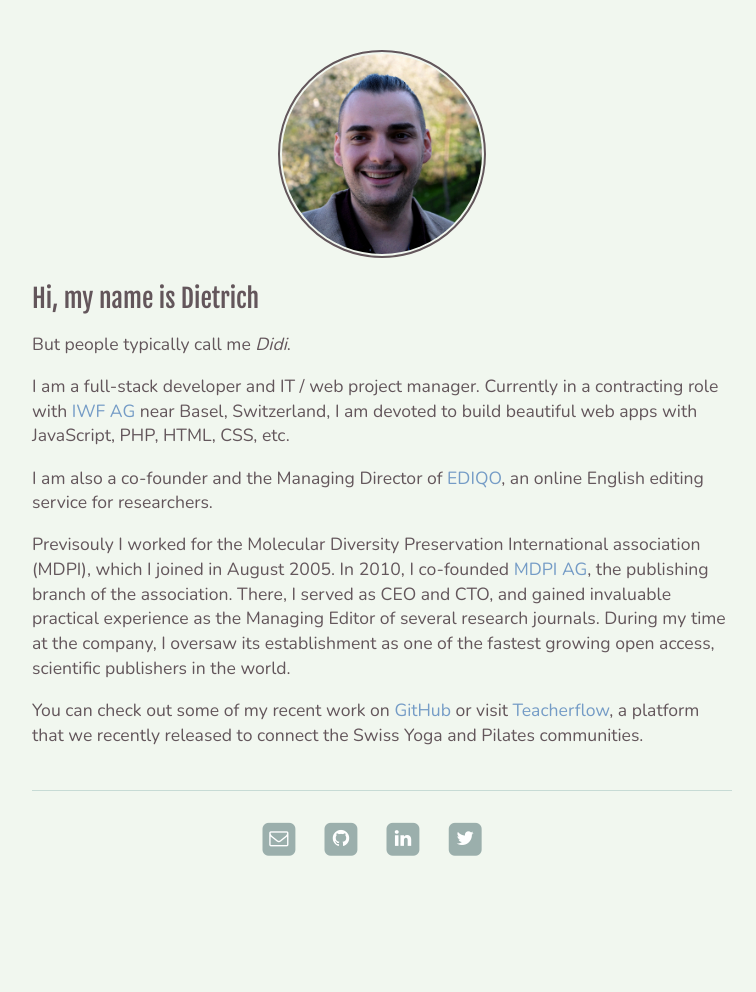
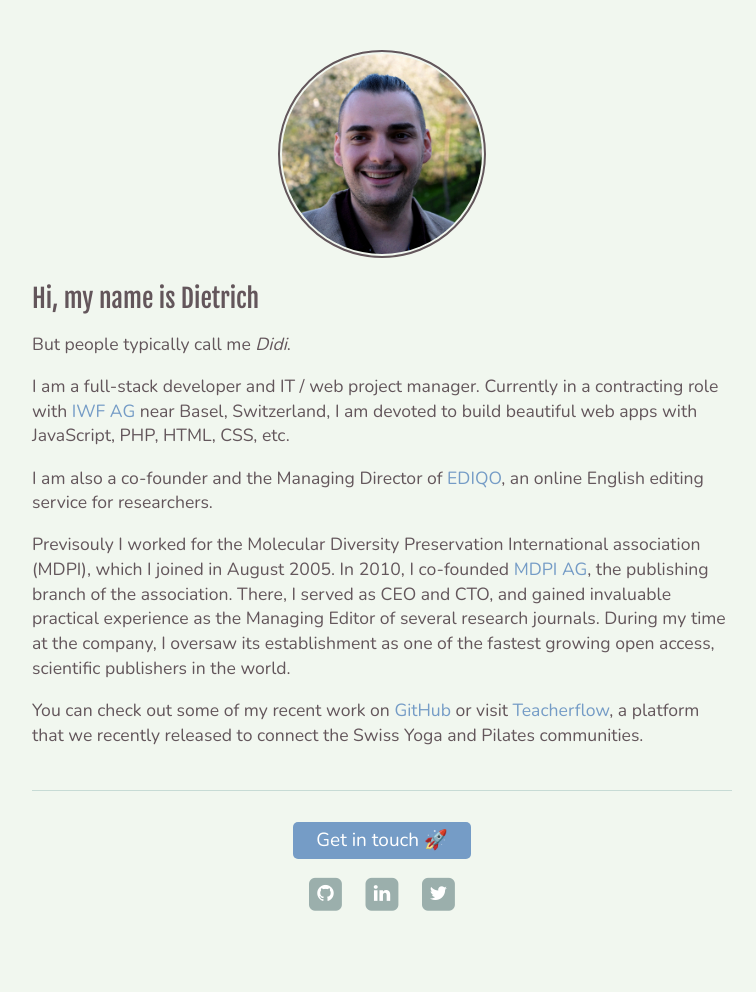
Before and after one commit to rordi/rordi.github.io, a Jekyll site: the page built from index.md, in a window 1280 px wide. Shown: the whole page, without its empty margins (258-1014 px from the left). Built offline with Jekyll 4.4.1, drawn with Linux system fonts in a browser that asks for light colours; before the commit the page ends 937 px from its top, so only the background shows below that.

Commit message:
add cta button

```diff
--- a/_layouts/default.html
+++ b/_layouts/default.html
@@ -15,13 +15,12 @@
 				{{ content }}
 
 				<footer>
+					<p>
+						<a href="mailto:drordorf@gmail.com?subject=Getting in touch - rordi.github.io" class="btn lg">
+							Get in touch 🚀
+						</a>
+					</p>
 					<ul>
-						<li><a href="mailto:drordorf@gmail.com" target="_blank">
-								<span class="fa-stack fa-lg">
-									<i class="fa fa-square fa-stack-2x"></i>
-									<i class="fa fa-envelope-o fa-stack-1x fa-inverse"></i>
-								</span></a>
-						</li>
 						<li>
 							<a href="https://github.com/rordi" target="_blank">
 								<span class="fa-stack fa-lg">
--- a/css/main.scss
+++ b/css/main.scss
@@ -8,6 +8,7 @@
 $tr-mode:   all;
 $tr-speed:  0.5s;
 $tr-ease:   ease-in-out;
+$radius:    5px;
 
 
 // ===== MIXINS
@@ -97,6 +98,23 @@ a {
     }
 }
 
+.btn {
+    display: inline-block;
+    background-color: #759CC6;
+    color: #ffffff;
+    border-radius: $radius;
+
+    &.lg {
+        font-size: 1.2em;
+        padding: 0.4em 1.2em;
+    }
+
+    &:hover {
+        background-color: #2269B5;
+        color: #ffffff;
+    }
+}
+
 img {
     border-radius: 50%;
     border: 2px solid #63565B;
@@ -148,7 +166,7 @@ footer{
 
         li {
             display: inline;
-            margin-right: 20px;
+            margin: 0 0.5em;
         }
     }
 
```
